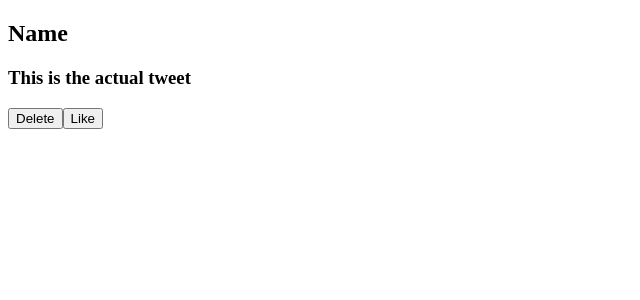
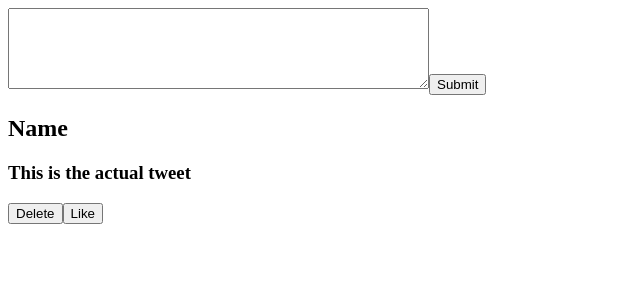
Before and after one commit to Iancahn/notTruth, a React (Create React App) app: page / in a window 1280 px wide. Shown: the top 300 px of the page, without its empty margins (0-640 px from the left). Built offline with nearby package versions, Linux system fonts and the light colour scheme.

Commit message:
Adding CreateTweet Component

```diff
--- a/src/App.js
+++ b/src/App.js
@@ -1,9 +1,11 @@
 import React from "react";
 import Tweet from "./components/Tweet";
+import CreateTweet from "./components/CreateTweet";
 
 function App() {
   return (
     <div className="App">
+      <CreateTweet />
       <Tweet />
     </div>
   );
--- /dev/null
+++ b/src/components/CreateTweet.js
@@ -0,0 +1,16 @@
+import React from 'react';
+
+const CreateTweet = () => {
+    return (
+        <div>
+            <form>
+                <textarea cols="50" rows="5">
+
+                </textarea>
+                <button>Submit</button>
+            </form>
+        </div>
+    );
+}
+
+export default CreateTweet;
```
